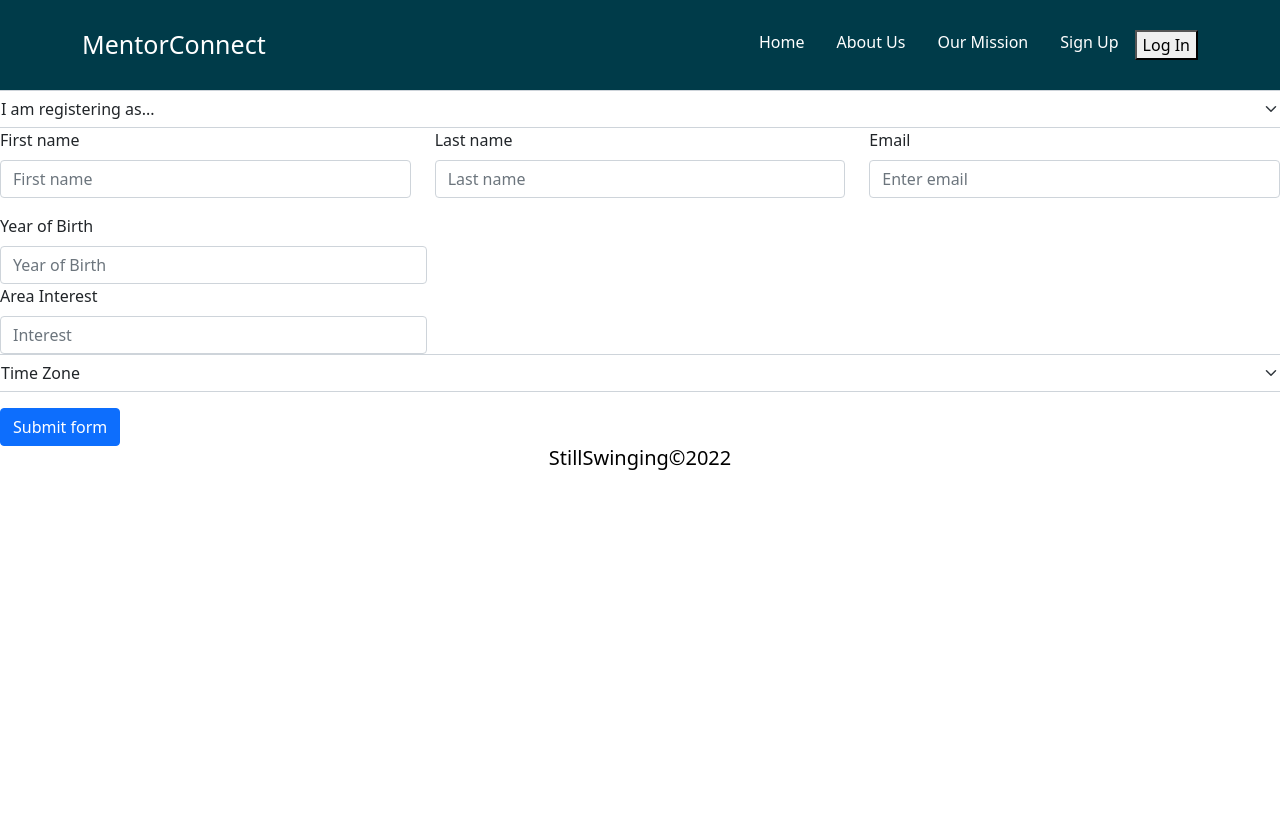
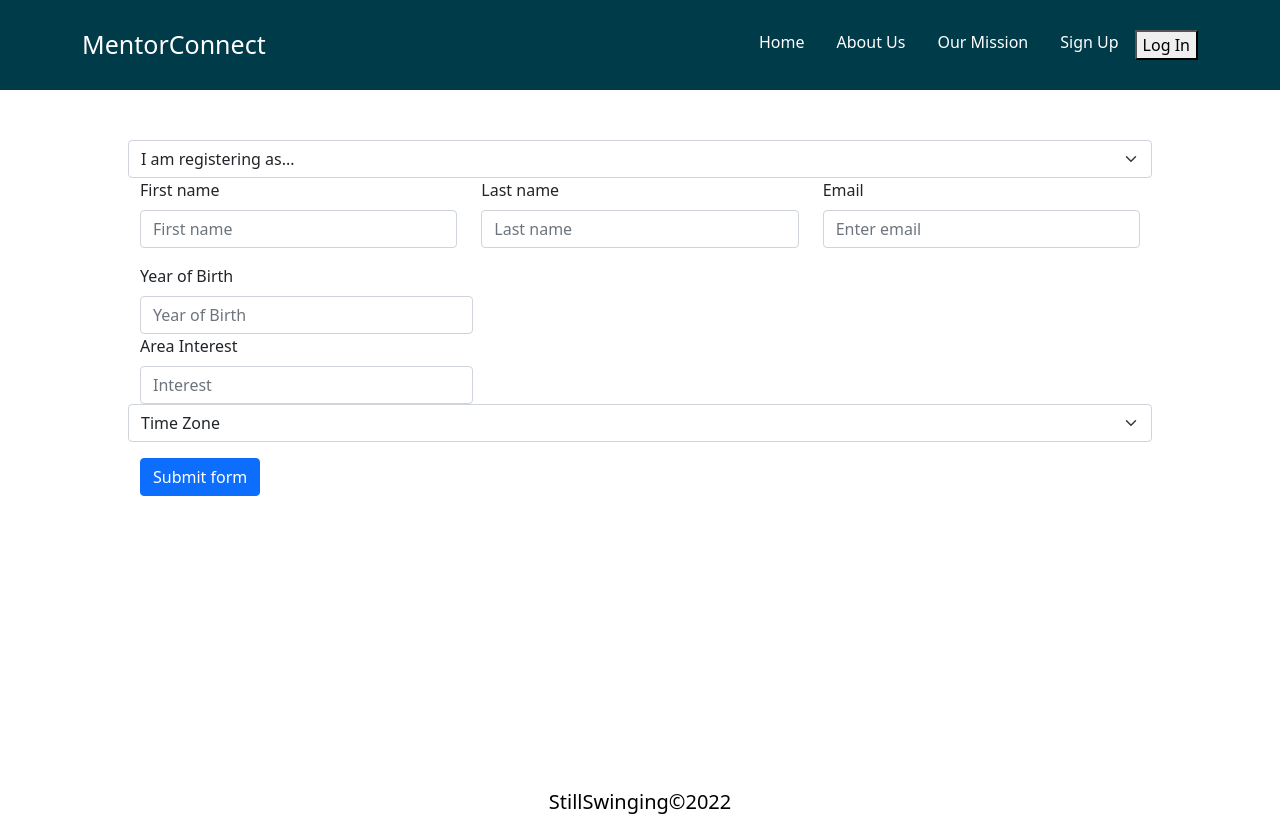
Before and after one commit to stillSwinging/mentor-connect-client, a React (Create React App) app: page /signup in a window 1280 px wide. Before the commit the page ends 800 px from the top, so only its background shows below. Built offline with nearby package versions, Linux system fonts and the light colour scheme; no server answers.

Commit message:
added some css to signup form

```diff
--- /dev/null
+++ b/src/CSS/SignUp.css
@@ -0,0 +1,6 @@
+.form{
+  height: 700px;
+  width: 1000px;
+  margin: auto;
+  padding-top: 50px;
+}
--- a/src/Components/SignUp.js
+++ b/src/Components/SignUp.js
@@ -1,7 +1,7 @@
 // import axios from 'axios';
 import React from 'react';
 import { Button, Form, Row, Col } from 'react-bootstrap';
-
+import '../CSS/SignUp.css';
 // import { useState } from 'react';
 
 
@@ -61,7 +61,7 @@ class SignUp extends React.Component {
 
     return (
       <>
-        <Form onSubmit={this.handleSubmit}>
+        <Form className='form' onSubmit={this.handleSubmit}>
           {/* // noValidate validated={validated} onSubmit={handleSubmit}> */}
           <Row className="mb-3">
             <Form.Select
```
